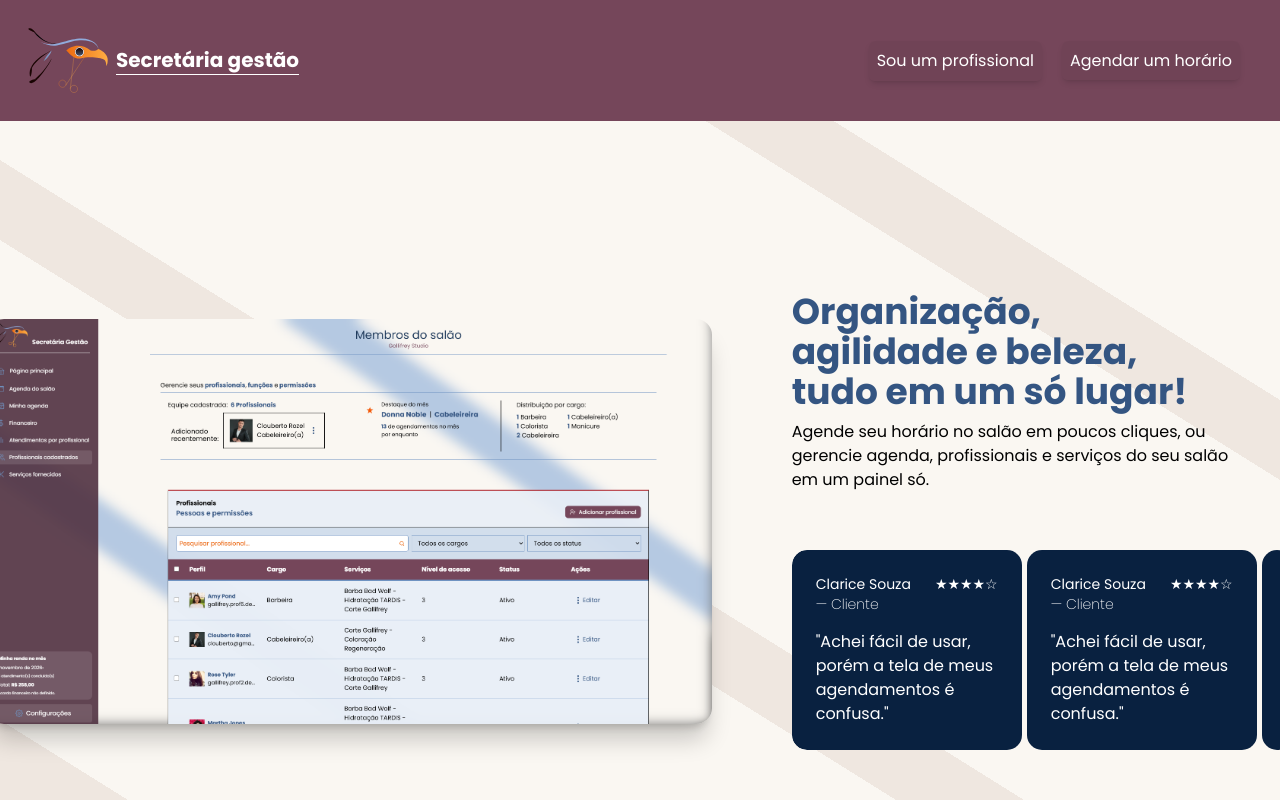
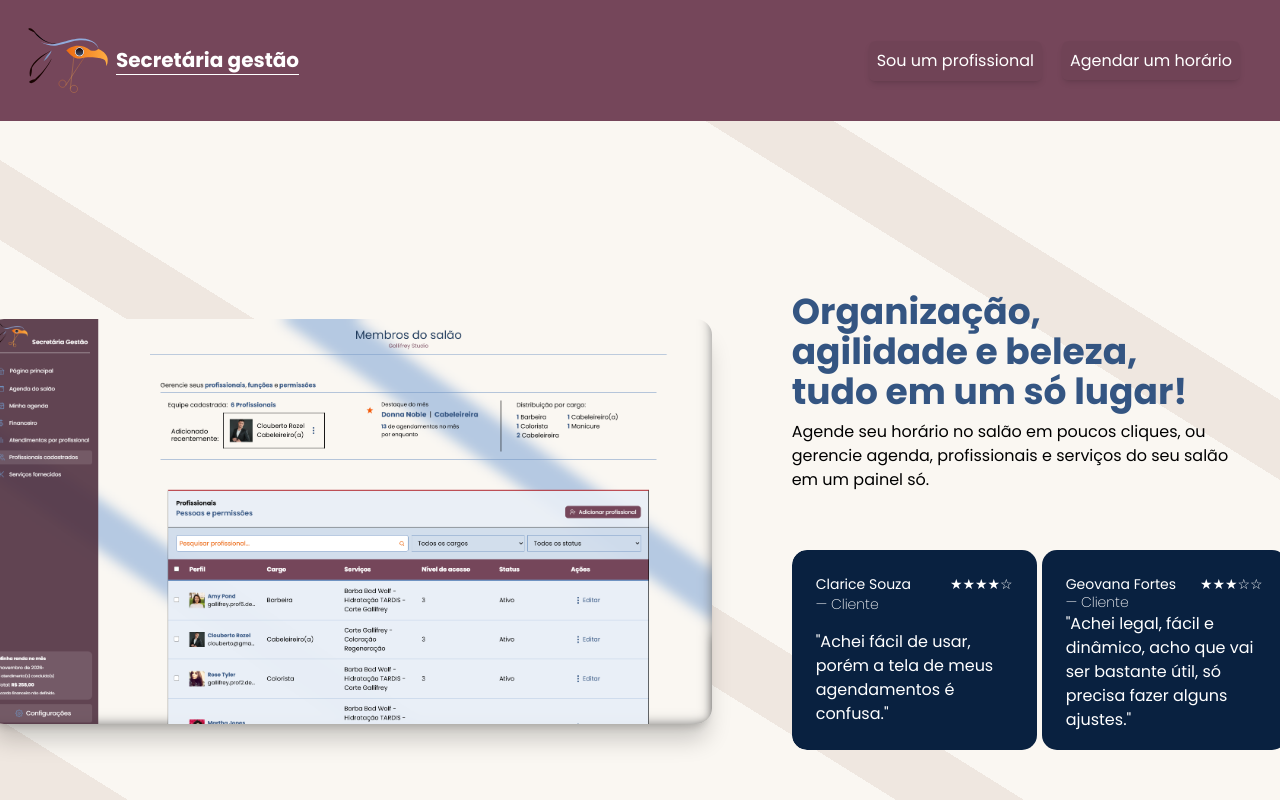
Before and after one commit to Secretaria-Gestao/TCC-ETEC, a React (Vite) app in the folder web/: page / in a window 1280 px wide. Built offline with nearby package versions, Linux system fonts and the light colour scheme.

Commit message:
Atualizando estilo e ajustando largura do card na homepage

```diff
--- a/web/src/pages/Homepage/components/CardAcesso/CardAcesso.css
+++ b/web/src/pages/Homepage/components/CardAcesso/CardAcesso.css
@@ -13,7 +13,7 @@
 
 .card-comentarios{
     height: 200px;
-    width: 230px;
+    width: 245px;
     padding: 1.5rem;
     border-radius: 15px;
     display: flex;
--- a/web/src/pages/Homepage/components/CardAcesso/CardAcesso.jsx
+++ b/web/src/pages/Homepage/components/CardAcesso/CardAcesso.jsx
@@ -71,24 +71,14 @@ function CardAcesso() {
                   <p >"Achei fácil de usar, porém a tela de meus agendamentos é confusa."</p>
                 </div>
                 <div className='bg-azul-profundo text-white card-comentarios'>
-                  <div className='text-sm gap-4 flex justify-between'> Clarice Souza <div>★★★★☆</div></div>
-                  <p className='font-extralight text-sm -mt-4'>— Cliente </p>
-                  <p >"Achei fácil de usar, porém a tela de meus agendamentos é confusa."</p>
+                  <div className='text-sm gap-4 flex justify-between'>Geovana Fortes<div>★★★☆☆</div></div>
+                  <p className='font-extralight text-sm -mt-0.5'>— Cliente </p>
+                  <p >"Achei legal, fácil e dinâmico, acho que vai ser bastante útil, só precisa fazer alguns ajustes."</p>
                 </div>
                 <div className='bg-azul-profundo text-white card-comentarios'>
-                  <div className='text-sm gap-4 flex justify-between'> Clarice Souza <div>★★★★☆</div></div>
-                  <p className='font-extralight text-sm -mt-4'>— Cliente </p>
-                  <p >"Achei fácil de usar, porém a tela de meus agendamentos é confusa."</p>
-                </div>
-                <div className='bg-azul-profundo text-white card-comentarios'>
-                  <div className='text-sm gap-4 flex justify-between'> Clarice Souza <div>★★★★☆</div></div>
-                  <p className='font-extralight text-sm -mt-4'>— Cliente </p>
-                  <p >"Achei fácil de usar, porém a tela de meus agendamentos é confusa."</p>
-                </div>
-                <div className='bg-azul-profundo text-white card-comentarios'>
-                  <div className='text-sm gap-4 flex justify-between'> Clarice Souza <div>★★★★☆</div></div>
-                  <p className='font-extralight text-sm -mt-4'>— Cliente </p>
-                  <p >"Achei fácil de usar, porém a tela de meus agendamentos é confusa."</p>
+                  <div className='text-sm gap-4 flex justify-between'> Leonardo de Lima <div>★★★★★</div></div>
+                  <p className='font-extralight text-sm -mt-17'>— Cliente </p>
+                  <p >"É simples e intuitivo"</p>
                 </div>
               </div>
             </div>
@@ -97,7 +87,7 @@ function CardAcesso() {
 
       </div>
 
-      <div className='mt-10 h-full w-dvw bg-azul-profundo text-white'>
+      <div className='mt-30 h-full w-dvw bg-azul-profundo text-white'>
         <main className='h-full flex items-center justify-center w-1/1 place-self-center'>
           <div className='p-5 justify-center items-center place-self-center flex gap-20'>
 
```
